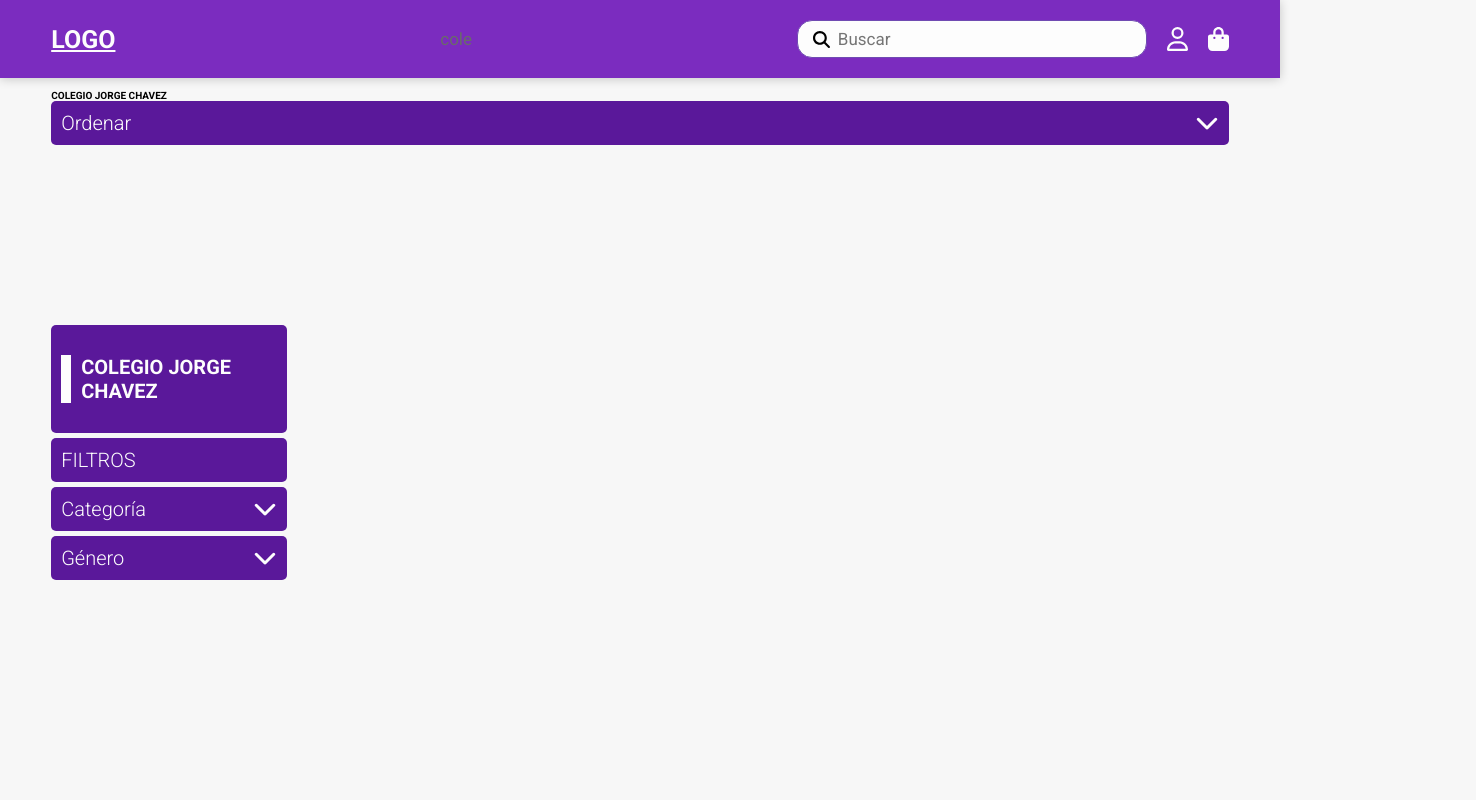
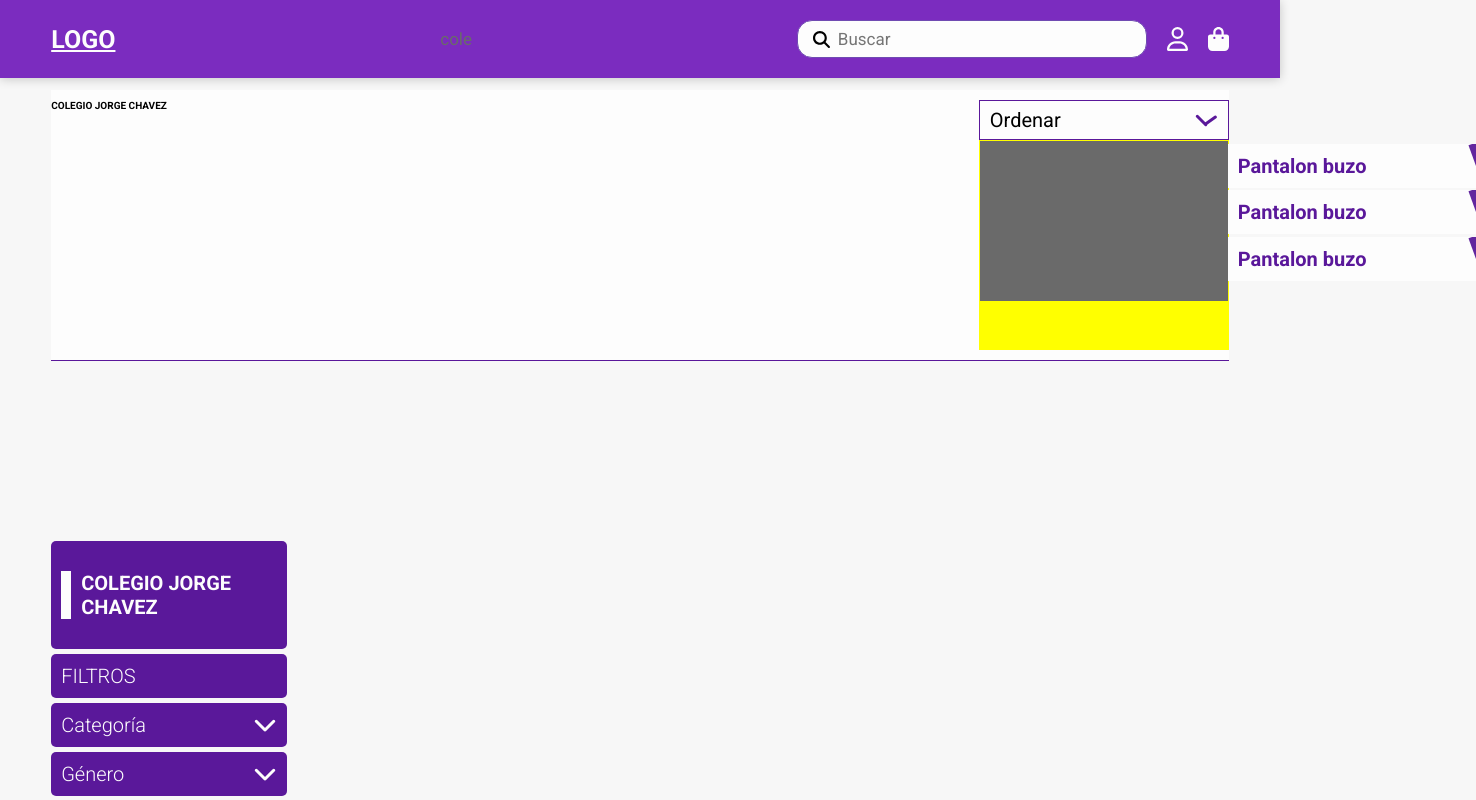
Before and after one commit to migueljarecca/escolar-plus, a React (Vite) app in the folder client/: page /uniforms/1 in a window 1280 px wide. Shown: the top 800 px of the page, 1476 px wide, since content can reach past the window. Built offline with nearby package versions, Linux system fonts and the light colour scheme; no server answers.

Commit message:
se crea el filtro para ordenar

```diff
--- a/client/src/App.css
+++ b/client/src/App.css
@@ -246,8 +246,126 @@ body {
 /* ======================== UNIFORMS PAGE ======================== */
 
 .filter-nav-uniform {
+  display: flex;
   margin: 9rem 4%;
+  border-bottom: 1px solid #5a189a;
+  background: #fdfdfd;
+  padding: 1rem 0;
+  justify-content: space-between;
 }
+
+.order-box {
+  position: relative;
+  width: 25rem;
+  height: 25rem;
+  background: yellow;
+}
+
+.order-box .order-dropdown {
+  position: relative;
+  width: 100%;
+  height: 4rem;
+  background: #fdfdfd;
+  font-size: 2rem;
+  display: flex;
+  /* justify-content: center; */
+  align-items: center;
+  cursor: pointer;
+  border: 1px solid #5a189a;
+}
+
+.order-dropdown .order-title {
+  display: flex;
+  justify-content: space-between;
+  width: 100%;
+  padding: 1rem;
+}
+
+.order-dropdown .order-title h3 {
+  font-size: 2rem;
+  font-weight: 400;
+}
+
+.order-title .order-icon {
+  display: flex;
+  align-items: center;
+}
+
+.order-dropdown .left-icon,
+.order-dropdown .right-icon {
+  position: relative;
+  display: inline-block;
+  width: 15px;
+  height: 3px;
+  background: #5a189a;
+  border-radius: 40px;
+  transition: .5s;
+}
+
+.order-dropdown .left-icon {
+  left: 6px;
+  transform: rotate(45deg);
+}
+
+.order-dropdown.active .left-icon {
+  transform: rotate(-35deg);
+}
+
+.order-dropdown .right-icon {
+  transform: rotate(-35deg);
+}
+
+.order-dropdown.active .right-icon {
+  transform: rotate(35deg);
+}
+
+.order-dropdown .order-items {
+  position: absolute;
+  top: 0;
+  right: 0;
+  width: 100%;
+  height: 16rem;
+  background: #6a6a6a;
+  margin-top: 4rem;
+}
+
+.order-dropdown .order-items h4 {
+  position: relative;
+  left: 100%;
+  display: flex;
+  font-size: 2rem;
+  background: #fdfdfd;
+  color: #5a189a;
+  padding: 1rem;
+  margin-top: 2.5px;
+  z-index: 1;
+  overflow: hidden;
+  transition: .5s;
+}
+
+.order-dropdown .order-items h4:hover {
+  color: #fdfdfd;
+}
+
+.order-dropdown .order-items span {
+  position: absolute;
+  top: 0;
+  right: 0;
+  width: 100%;
+  height: 100%;
+  background: #62269e;
+  z-index: -1;
+  transform: rotate(160deg);
+  transform-origin: right;
+  transition: .5s;
+}
+
+.order-dropdown .order-items h4:hover span {
+  transform: rotate(0deg);
+}
+
+
+
 
 
 
--- a/client/src/pages/UniformsPage.jsx
+++ b/client/src/pages/UniformsPage.jsx
@@ -32,10 +32,11 @@ export const UniformsPage = () => {
         setIsActiveSecond(!isActiveSecond);
     }
 
+    const [isActiveOrder, setIsActiveOrder] = useState(false); // Estado para controlar la clase "active"
 
-
-
-
+    const handleFilterClickOrder = () => {
+        setIsActiveOrder(!isActiveOrder);
+    }
 
     return (
         <>
@@ -48,26 +49,28 @@ export const UniformsPage = () => {
             <nav className='filter-nav-uniform'>
                 <h4>COLEGIO JORGE CHAVEZ</h4>
 
-                <div className='box'>
+                <div className='order-box'>
 
-                    <div className={`dropdown-first ${isActiveFirst ? 'active' : ''}`} >
+                    <div className={`order-dropdown ${isActiveOrder ? 'active' : ''}`} >
 
-                        <div className="filter-title" onClick={handleFilterClickFirst}>
+                        <div className="order-title" onClick={handleFilterClickOrder}>
                             <h3>Ordenar</h3>
-                            <div className='filter-icon'>
+                            <div className='order-icon'>
                                 <span className='left-icon'></span>
                                 <span className='right-icon'></span>
                             </div>
                         </div>
 
-                        <div className="items">
-                            <div className="filter-button" role="button" title="CASA HELENA" style={{ "--i": "1" }}>
-                                    <span className='span'></span>
-                                    <input type="checkbox" value="CASA_HELENA"/>
-                                    <div className='div-span'>
-                                        <span>Pantalon buzo</span>
-                                        <span>4</span>
-                                    </div>
+                        <div className="order-items">
+                            <div className="order-button" role="button" title="CASA HELENA" style={{ "--i": "1" }}>
+                                    {/* <span className='order-span'></span> */}
+                                    <h4>Pantalon buzo <span></span></h4>
+                            </div>
+                            <div className="order-button" role="button" title="CASA HELENA" style={{ "--i": "1" }}>
+                                    <h4>Pantalon buzo <span></span></h4>
+                            </div>
+                            <div className="order-button" role="button" title="CASA HELENA" style={{ "--i": "1" }}>
+                                    <h4>Pantalon buzo <span></span></h4>
                             </div>
                         </div>
 
```
